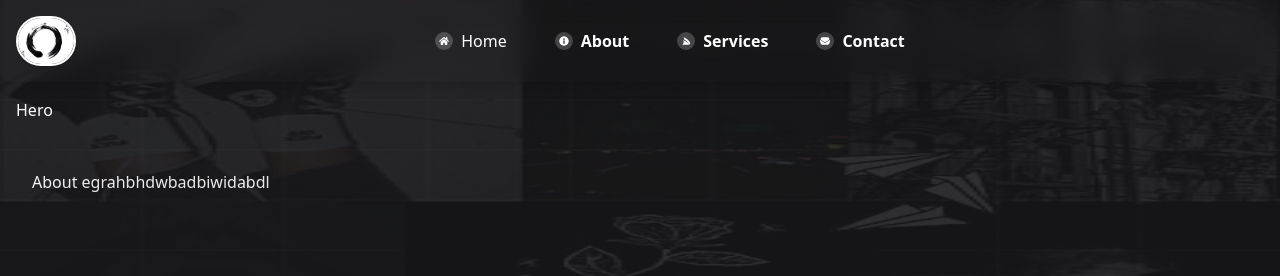
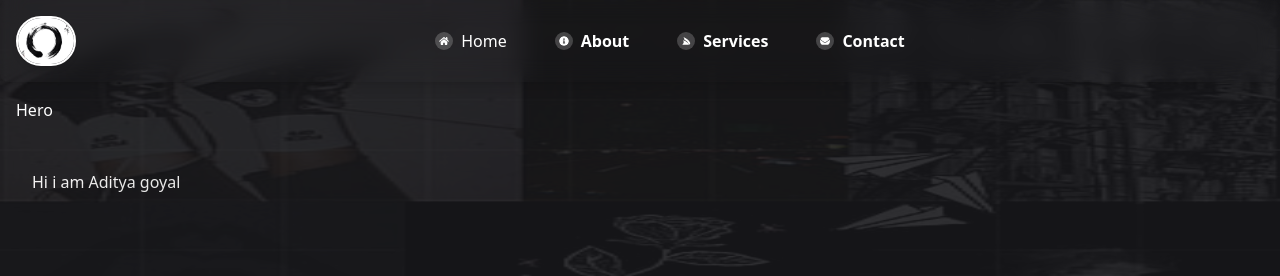
Before and after one commit to adityagoyal200/Photographer-portfolio, a React (Vite) app: page / in a window 1280 px wide. Shown: the top 276 px of the page. Built offline with nearby package versions, Linux system fonts and the light colour scheme.

Commit message:
about change

```diff
--- a/src/components/About.tsx
+++ b/src/components/About.tsx
@@ -1,7 +1,9 @@
 const About = () => {
     return (
       <div className="z-0 p-8 text-white">
-        About egrahbhdwbadbiwidabdl
+        <div>
+          Hi i am Aditya goyal
+        </div>
       </div>
     );
   };
```
